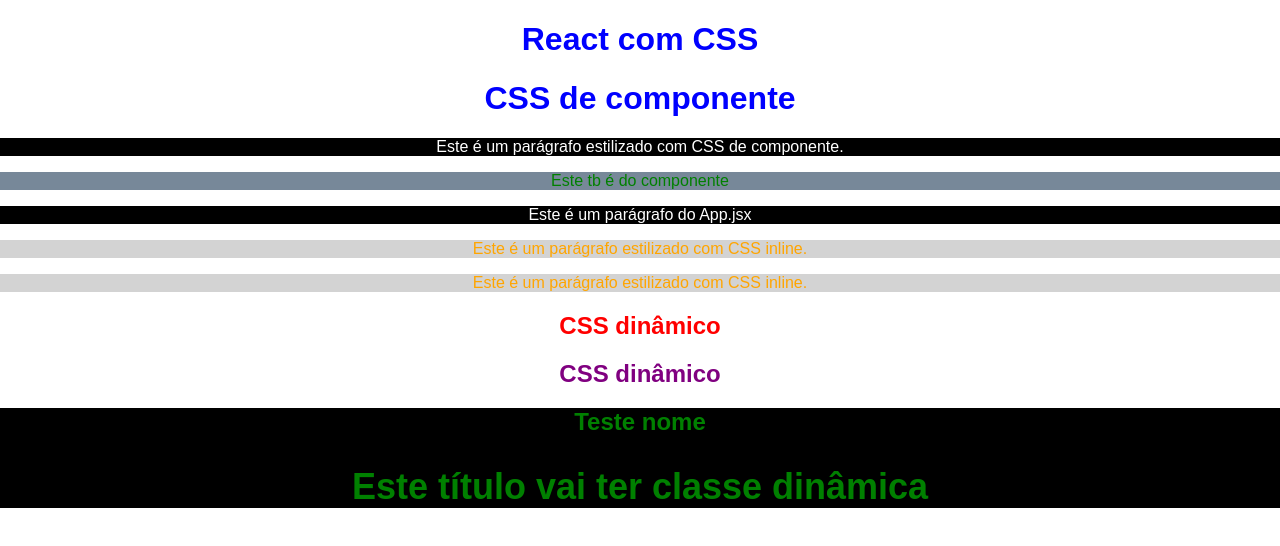
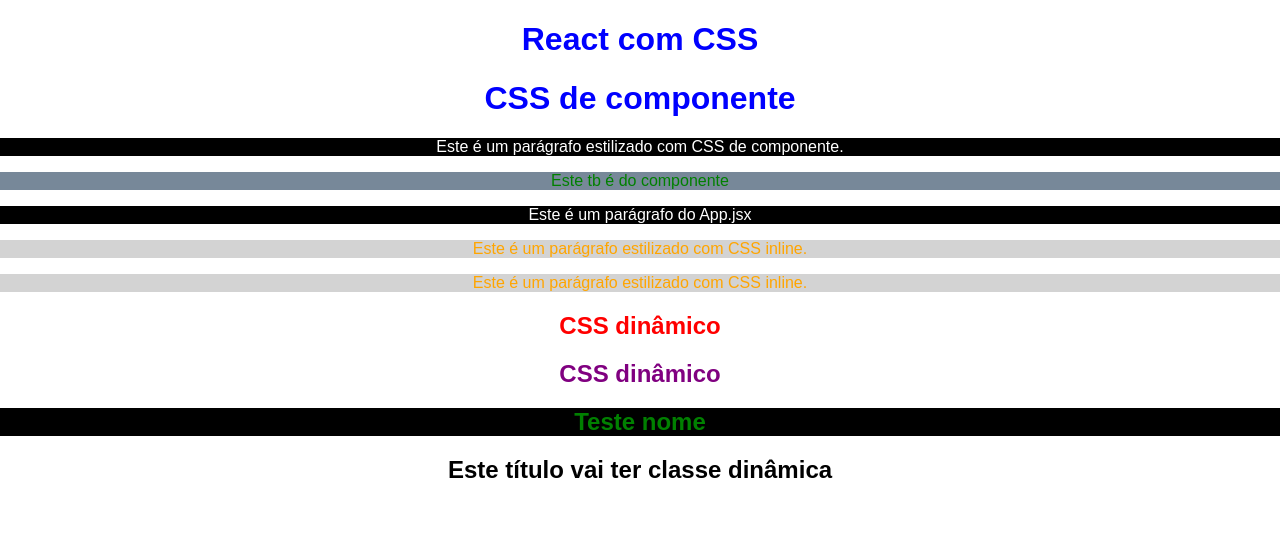
Before and after one commit to 0S1mple1/css, a React (Create React App) app: page / in a window 1280 px wide. Shown: the top 546 px of the page. Built offline with nearby package versions, Linux system fonts and the light colour scheme.

Commit message:
Refactor App component to improve code readability by adjusting comment placement

```diff
--- a/src/App.jsx
+++ b/src/App.jsx
@@ -36,10 +36,11 @@
         }
       >
         Teste nome
-        {/* CSS dinâmico 2 */}
-        <h2 className={redtitlle ? "red-title" : "title"}>
-          Este título vai ter classe dinâmica
-        </h2>
+      </h2>
+
+      {/* CSS dinâmico  */}
+      <h2 className={redtitlle ? "red-title" : "title"}>
+        Este título vai ter classe dinâmica
       </h2>
     </div>
   );
```
